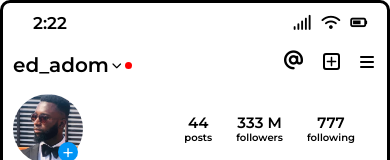
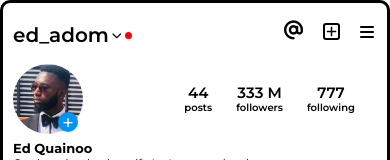
Before and after one commit to Aesthetik-E/Edgram, a plain HTML site: page index.html in a window 390 px wide. Shown: the top 160 px of the page. Drawn offline with Linux system fonts and the light colour scheme.

Commit message:
Update style.css

```diff
--- a/style.css
+++ b/style.css
@@ -40,9 +40,6 @@
 
 }
 
-    .pseudo-header{
-        display: none;
-    }
 
     .footer-symbol{
         margin-left: 0;
@@ -59,12 +56,13 @@
 
 
 .pseudo-header{
-    display: flex;
+   /* display: flex;
     justify-content: space-between;
     margin-top: 10px;
     margin-right: 20px;
     margin-left: 30px;
-    margin-bottom: 20px;
+    margin-bottom: 20px; */
+    display: none;
 }
 
 .pseudo-header-right{
@@ -100,6 +98,7 @@
     display: flex;
     justify-content: space-between;
     margin-bottom: 17px;
+    margin-top: 20px; /*to replace pseudo-header*/
 }
 
 .sub-header-right{
```
